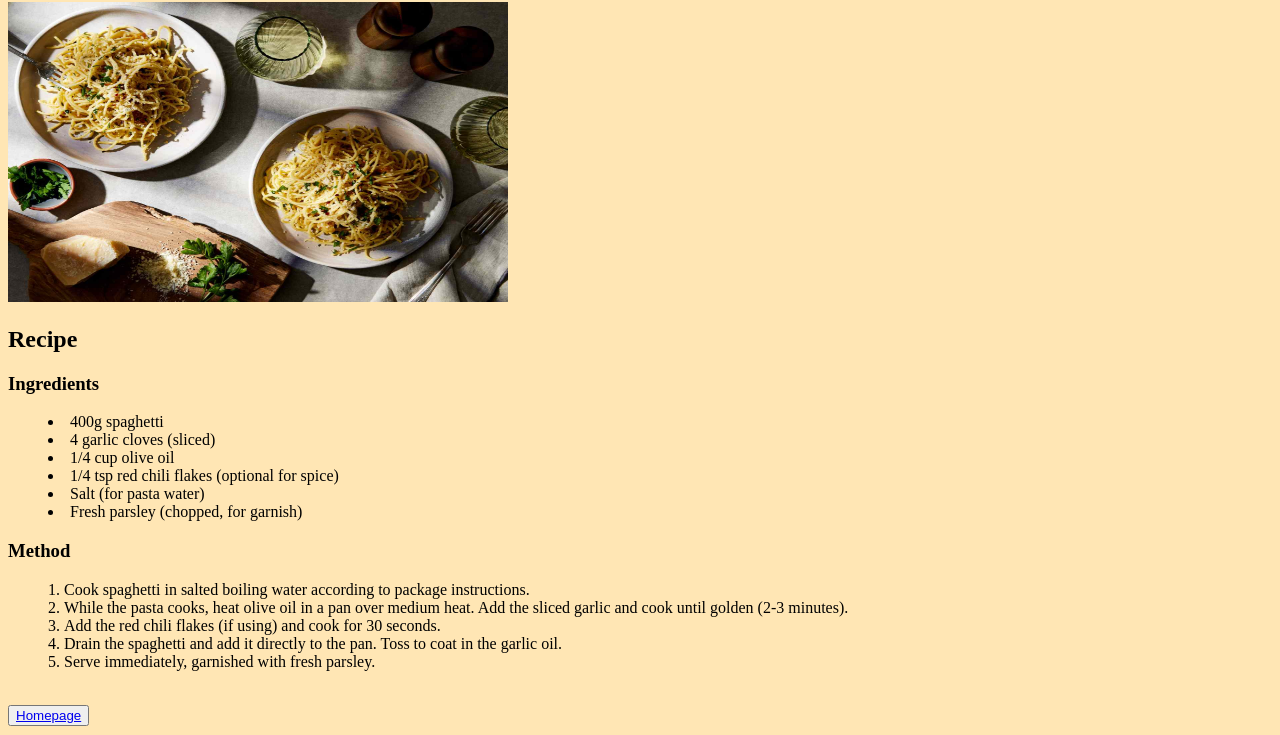
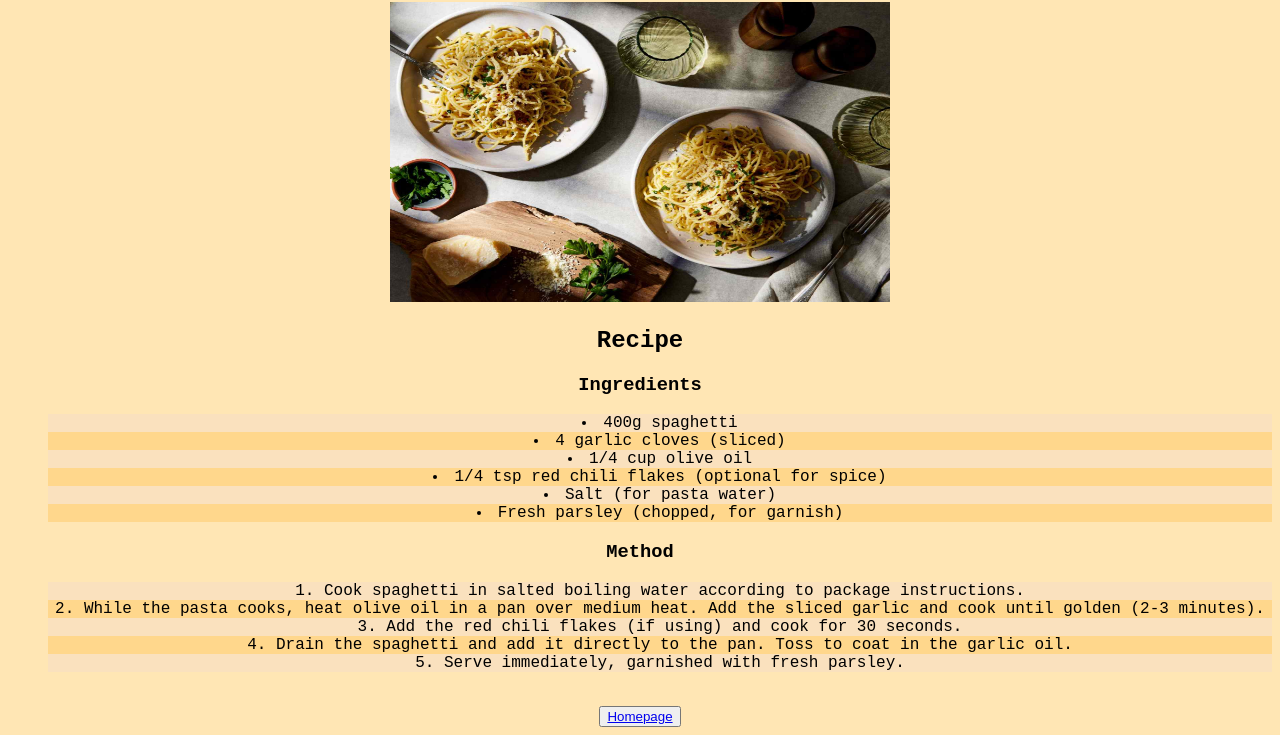
Before and after one commit to elliottfeltham/odin-recipes, a plain HTML site: page recipes/spaghetti.html in a window 1280 px wide. Shown: the part 79-814 px from the top of the page. Drawn offline with Linux system fonts and the light colour scheme; files that its build step writes are made by us from their sources.

Commit message:
Update styles for all pages

```diff
--- a/recipes/spaghetti.html
+++ b/recipes/spaghetti.html
@@ -6,27 +6,27 @@
     <link rel="stylesheet" href="../styles.css">
     <title>Spaghetti Recipe</title>
 </head>
-<body>
+<body class="typed centered">
     <h1>Spaghetti Aglio e Olio </h1>
     <img src="../images/spaghetti.jpg" alt="Picture of spaghetti" height="300px" width="500px">
     <link rel="stylesheet" href="./styles.css">
     <h2>Recipe</h2>
     <h3><strong>Ingredients</strong></h3>
     <ul>
-        <li>400g spaghetti</li>
-        <li>4 garlic cloves (sliced)</li>
-        <li>1/4 cup olive oil</li>
-        <li>1/4 tsp red chili flakes (optional for spice)</li>
-        <li>Salt (for pasta water)</li>
-        <li>Fresh parsley (chopped, for garnish)</li>
+        <li class="odds">400g spaghetti</li>
+        <li class="evens">4 garlic cloves (sliced)</li>
+        <li class="odds">1/4 cup olive oil</li>
+        <li class="evens">1/4 tsp red chili flakes (optional for spice)</li>
+        <li class="odds">Salt (for pasta water)</li>
+        <li class="evens">Fresh parsley (chopped, for garnish)</li>
     </ul>
     <h3><strong>Method</strong></h3>
     <ol>
-        <li>Cook spaghetti in salted boiling water according to package instructions.</li>
-        <li>While the pasta cooks, heat olive oil in a pan over medium heat. Add the sliced garlic and cook until golden (2-3 minutes).</li>
-        <li>Add the red chili flakes (if using) and cook for 30 seconds.</li>
-        <li>Drain the spaghetti and add it directly to the pan. Toss to coat in the garlic oil.</li>
-        <li>Serve immediately, garnished with fresh parsley.</li>
+        <li class="odds">Cook spaghetti in salted boiling water according to package instructions.</li>
+        <li class="evens">While the pasta cooks, heat olive oil in a pan over medium heat. Add the sliced garlic and cook until golden (2-3 minutes).</li>
+        <li class="odds">Add the red chili flakes (if using) and cook for 30 seconds.</li>
+        <li class="evens">Drain the spaghetti and add it directly to the pan. Toss to coat in the garlic oil.</li>
+        <li class="odds">Serve immediately, garnished with fresh parsley.</li>
     </ol>
     <br>
     <button><a href="../index.html">Homepage</a></button>
```
Also changed, not shown: index.html (+3 -3 lines), recipes/lasanga.html (+14 -14 lines).
